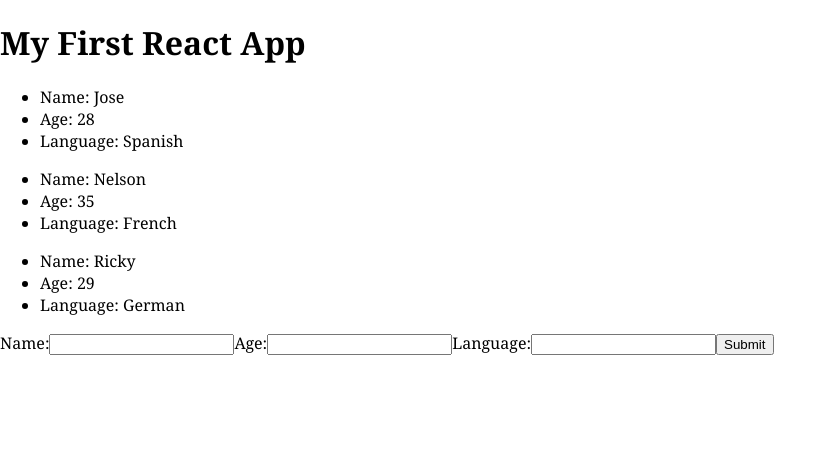
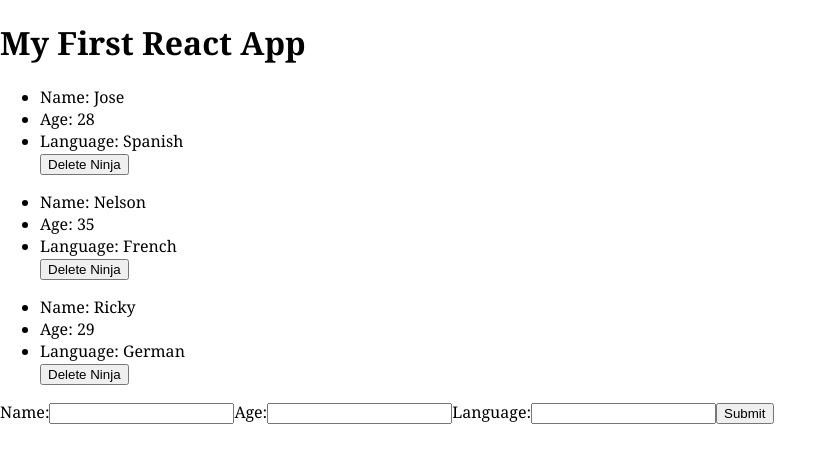
Before and after one commit to Exia01/React, a React (Create React App) app in the folder firstApp/client/: page / in a window 1280 px wide. Shown: the top 462 px of the page, without its empty margins (0-837 px from the left). Built offline with nearby package versions, Linux system fonts and the light colour scheme.

Commit message:
finished lsson 19

```diff
--- a/firstApp/client/src/App.js
+++ b/firstApp/client/src/App.js
@@ -3,7 +3,7 @@ import './App.css';
 import uuid from 'uuid';
 
 import Ninjas from './components/NinjasComponent/Ninjas';
-import AddNinja from './components/addNinjaComponent/addNinja'
+import AddNinja from './components/addNinjaComponent/addNinja';
 /* This app component is connected to the index.js
 On the render return, we can only have one "div returning"
 However, we can still embed divs inside of it.
@@ -16,32 +16,45 @@ class App extends Component {
          * We pass the ninjas from the apps down to the ninjas js
          * */
     ninjas: [
-            {name: 'Jose', age: 28, language: 'Spanish', id:1},
-            {name: 'Jasmine', age: 17, language: 'English', id:2},
-            {name: 'Heather', age: 19, language: 'English', id:3},
-            {name: 'Nelson', age: 35, language: 'French', id:4},
-            {name: 'Ricky', age: 29, language: 'German', id:5},
+      { name: 'Jose', age: 28, language: 'Spanish', id: 1 },
+      { name: 'Jasmine', age: 17, language: 'English', id: 2 },
+      { name: 'Heather', age: 19, language: 'English', id: 3 },
+      { name: 'Nelson', age: 35, language: 'French', id: 4 },
+      { name: 'Ricky', age: 29, language: 'German', id: 5 }
     ]
-    }
+  };
   /* Takes in the new ninja from 'AddNinja' Submit */
   addNinja = (person) => {
     /* we recieve the object and assign it an id */
-        person.id = uuid.v4()
+    person.id = uuid.v4();
     console.log(person);
     /* Creating a new array  based on the old one using spread operator */
-        let ninjaList = [...this.state.ninjas, person]
+    let ninjaList = [...this.state.ninjas, person];
+    console.log('Working');
     this.setState({
-            ninjas:ninjaList
+      ninjas: ninjaList
+    });
+  };
+
+  /* Creating a delete option, takes an id. We then pass it onto the app */
+  deleteNinja = (id) => {
+    /* No splice: When using React, you should never mutate the state directly. If an object (or Array, which is an object too) is changed, you should create a new copy. */
+      let people = this.state.ninjas.filter(person => {
+         /* if the ninja does not have the id then i will keep it */
+          return person.id !== id
       })
 
+      this.setState({
+          ninjas:people
+      })
+  };
 
-    }
   render() {
     return (
       <div className="App">
         <h1>My First React App</h1>
-                <Ninjas people={this.state.ninjas} />
-                <AddNinja addNinja={this.addNinja}/>
+        <Ninjas people={this.state.ninjas} deleteNinja={this.deleteNinja} />
+        <AddNinja addNinja={this.addNinja} />
       </div>
     );
   }
--- a/firstApp/client/src/components/NinjasComponent/Ninjas.js
+++ b/firstApp/client/src/components/NinjasComponent/Ninjas.js
@@ -3,7 +3,7 @@ import React from 'react';
 /* We are changing this to a UI Container since there are no states, it is only related to UI */
 //we still need to pass the 'properties' ninja
 /*  'Destructuring' We extracted the properties from the props object; can be used wherever */
-const Ninjas = ({ people }) => {
+const Ninjas = ({ people, deleteNinja }) => {
     /* Here we use map which creates a new element  */
     //const peopleList = people.map(person => {
     //console.log(person)
@@ -28,6 +28,7 @@ const Ninjas = ({ people }) => {
                     <li>Name: {person.name}</li>
                     <li>Age: {person.age}</li>
                     <li> Language: {person.language}</li>
+                    <button onClick={() => {deleteNinja(person.id)}}>Delete Ninja</button>
                 </ul>
             </div>
         ) : null
```
Lines whose indentation alone changed are shown as unchanged.
